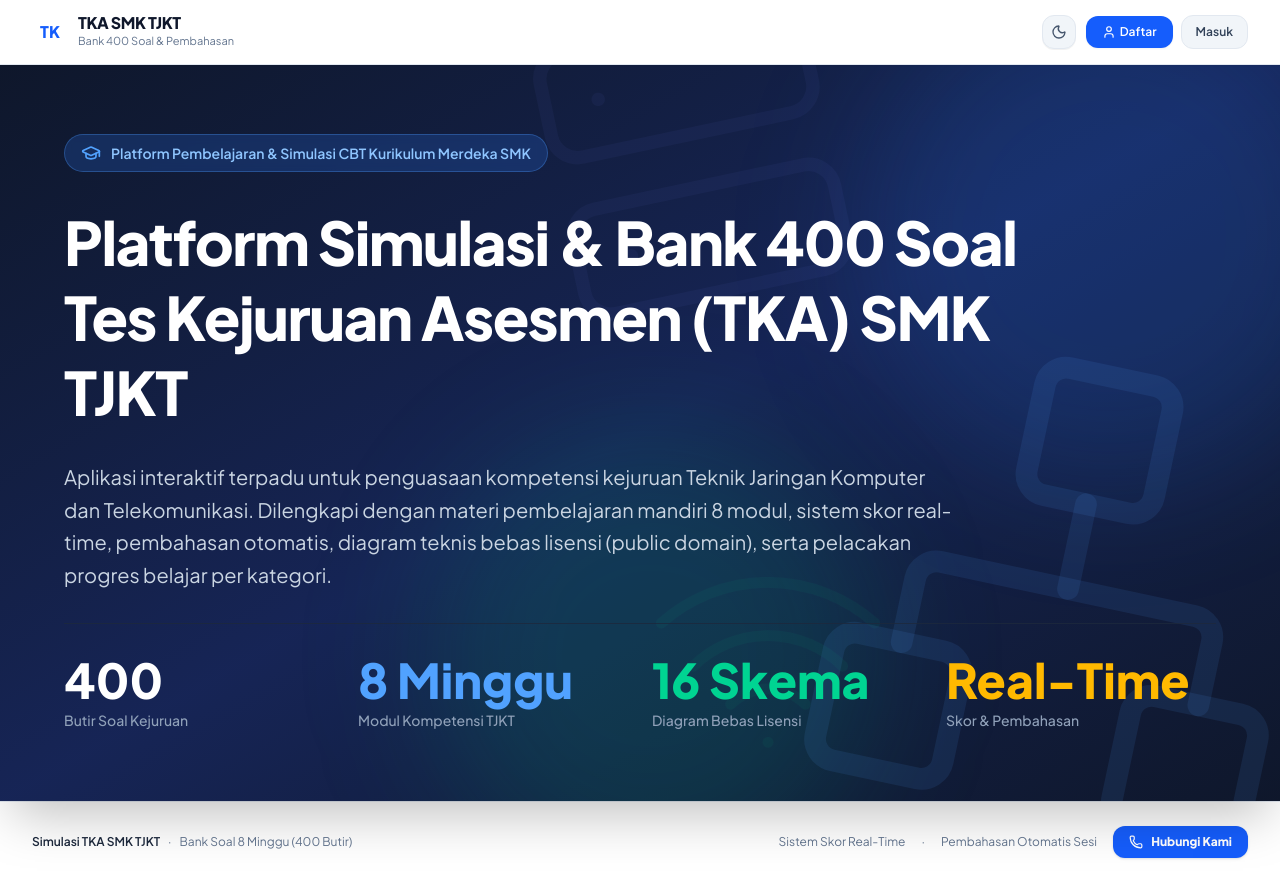
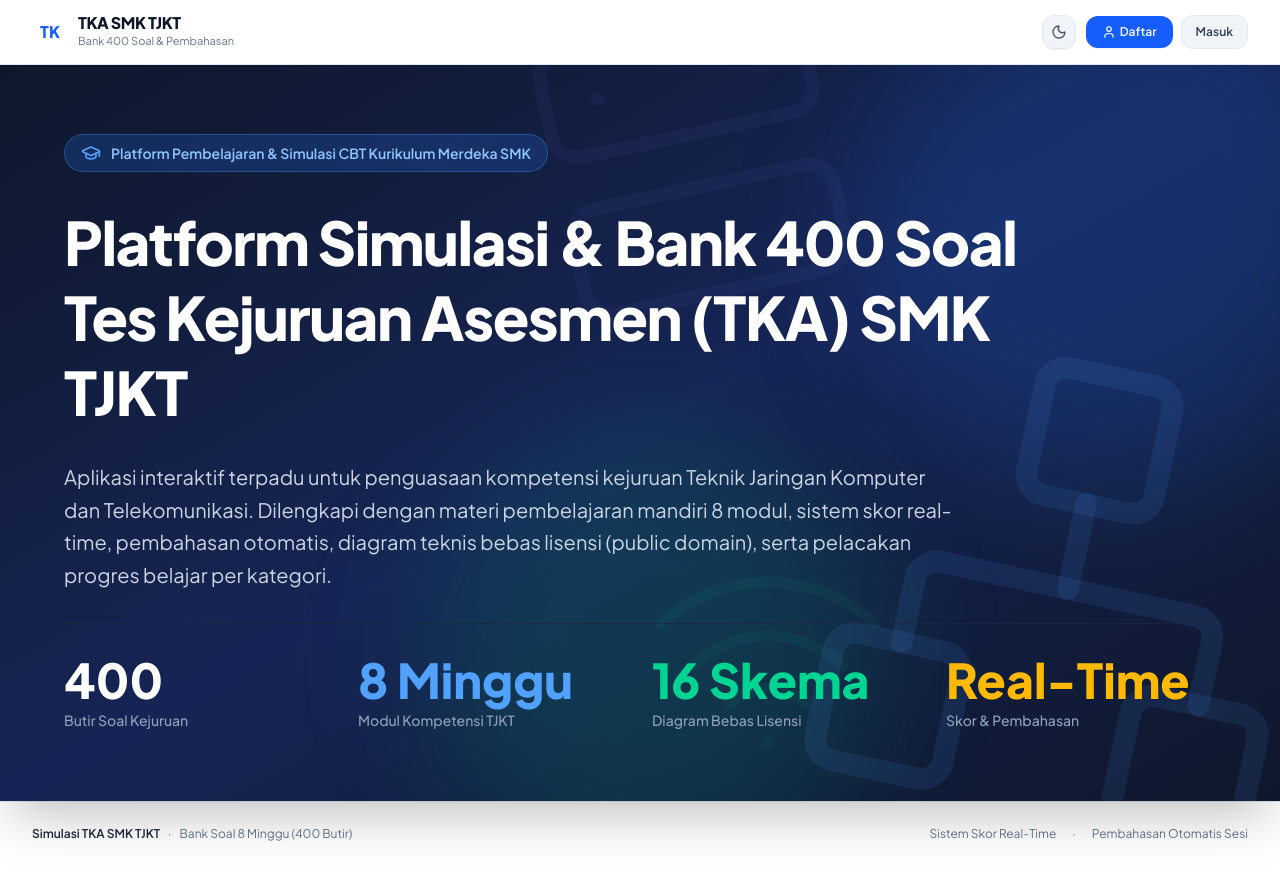
Before and after one commit to yayanch/tka, a React (Vite) app: page /#home in a window 1280 px wide. Built offline with nearby package versions, Linux system fonts and the light colour scheme; no server answers.

Commit message:
feat(ui): restrict contact button to authenticated users
Update the footer to only display the "Hubungi Kami" button when a user is logged in.

```diff
--- a/src/App.tsx
+++ b/src/App.tsx
@@ -1112,6 +1112,7 @@ export default function App() {
             <span className="hidden md:inline">Sistem Skor Real-Time</span>
             <span aria-hidden="true" className="hidden md:inline">·</span>
             <span className="hidden md:inline">Pembahasan Otomatis Sesi</span>
+            {currentUser && (
               <button
                 onClick={() => setIsContactModalOpen(true)}
                 className="px-4 py-2 bg-blue-600 hover:bg-blue-700 text-white rounded-xl text-xs font-extrabold shadow-sm transition-colors cursor-pointer flex items-center gap-2"
@@ -1119,6 +1120,7 @@ export default function App() {
                 <Phone className="w-3.5 h-3.5" />
                 <span>Hubungi Kami</span>
               </button>
+            )}
           </div>
         </div>
       </footer>
```
Lines whose indentation alone changed are shown as unchanged.
